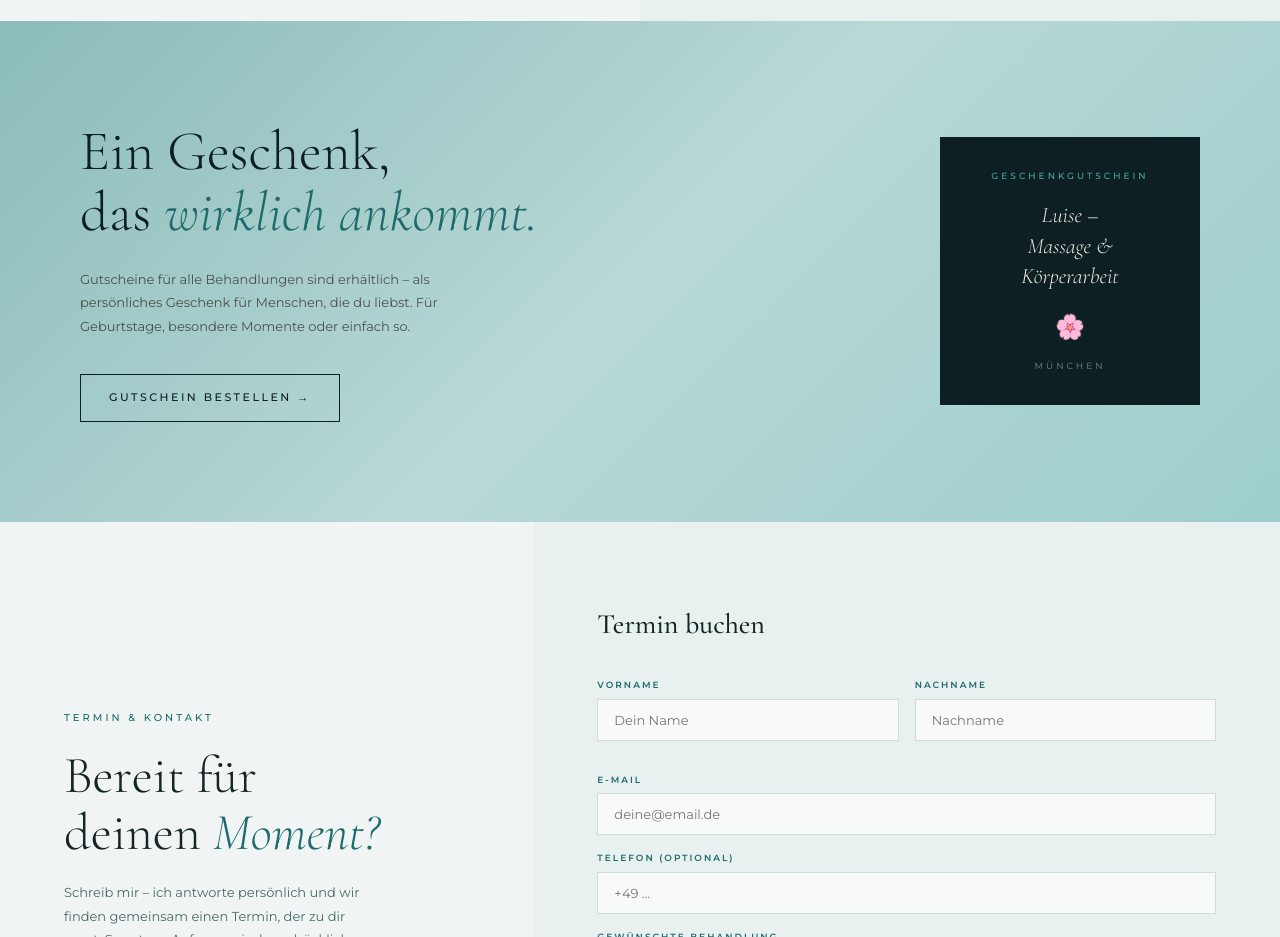
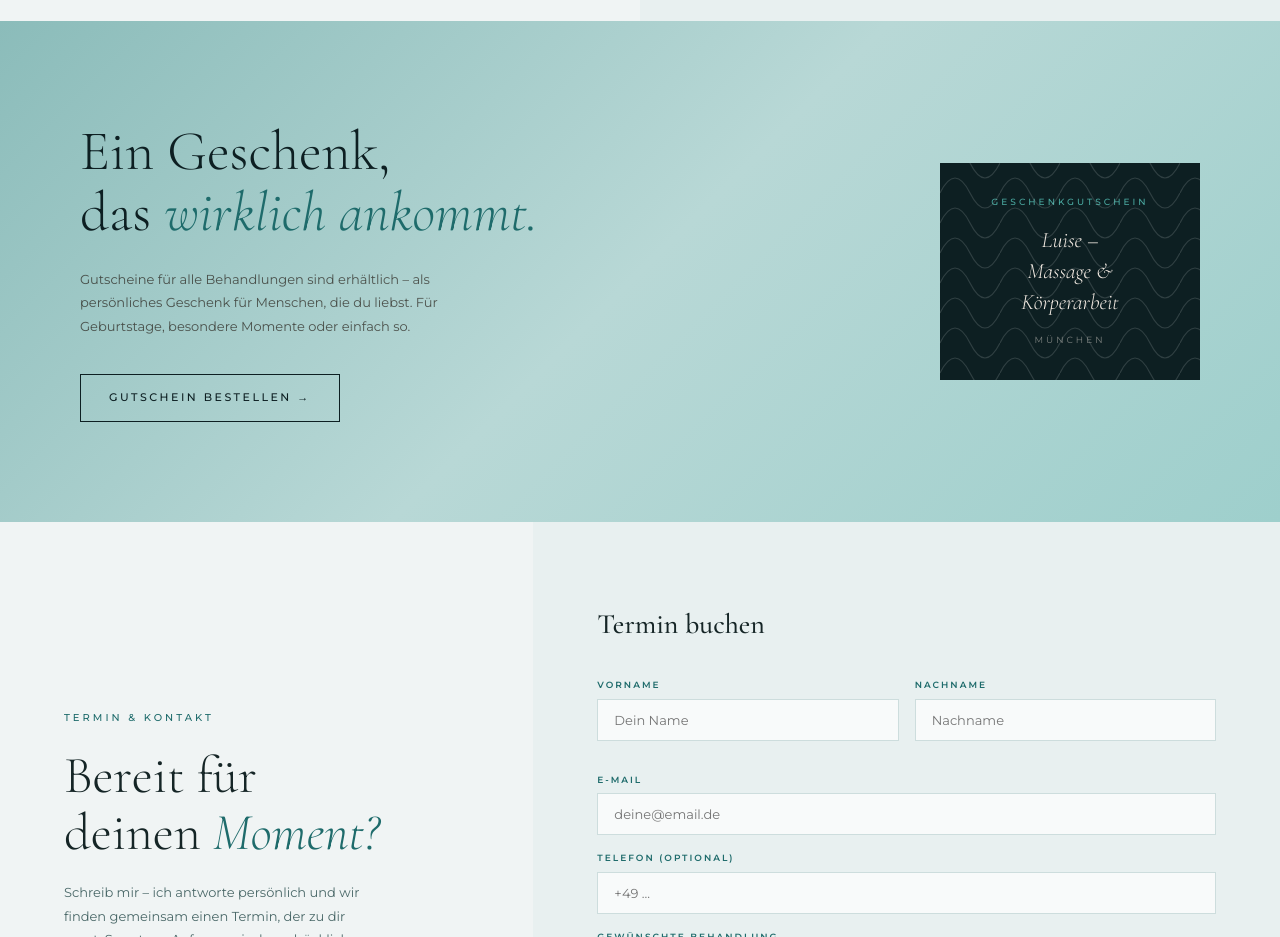
Before and after one commit to seriousgonewild-svg/luise-von-holtey, a plain HTML site: page index.html in a window 1280 px wide. Shown: the part 4840-5777 px from the top of the page. Drawn offline with nearby package versions, Linux system fonts and the light colour scheme.

Commit message:
Add files via upload

```diff
--- a/index.html
+++ b/index.html
@@ -1156,6 +1156,10 @@
 @keyframes scrollLeft {
   0%   { transform: translateX(0); }
   100% { transform: translateX(-50%); }
+}
+.gutschein-card {
+  position: relative;
+  overflow: hidden;
 }
 </style>
 </head>
@@ -1639,11 +1643,20 @@
     </a>
   </div>
   <div class="gutschein-card">
-    <div class="gc-tag">Geschenkgutschein</div>
-    <div class="gc-title">Luise –<br>Massage & Körperarbeit</div>
-    <div class="gc-flower">🌸</div>
-    <div class="gc-city">München</div>
-  </div>
+  <svg class="gc-pattern" xmlns="http://www.w3.org/2000/svg" width="100%" height="100%" style="position:absolute;top:0;left:0;opacity:0.15;">
+    <defs>
+      <pattern id="swirl" x="0" y="0" width="60" height="60" patternUnits="userSpaceOnUse">
+        <path d="M0 30 Q15 0 30 30 Q45 60 60 30" fill="none" stroke="#f0f4f4" stroke-width="1.2"/>
+        <path d="M0 60 Q15 30 30 60 Q45 90 60 60" fill="none" stroke="#f0f4f4" stroke-width="1.2"/>
+        <path d="M0 0 Q15 -30 30 0 Q45 30 60 0" fill="none" stroke="#f0f4f4" stroke-width="1.2"/>
+      </pattern>
+    </defs>
+    <rect width="100%" height="100%" fill="url(#swirl)"/>
+  </svg>
+  <div class="gc-tag">Geschenkgutschein</div>
+  <div class="gc-title">Luise –<br>Massage & Körperarbeit</div>
+  <div class="gc-city">München</div>
+</div>
 </section>
 
 <!-- KONTAKT -->
```
